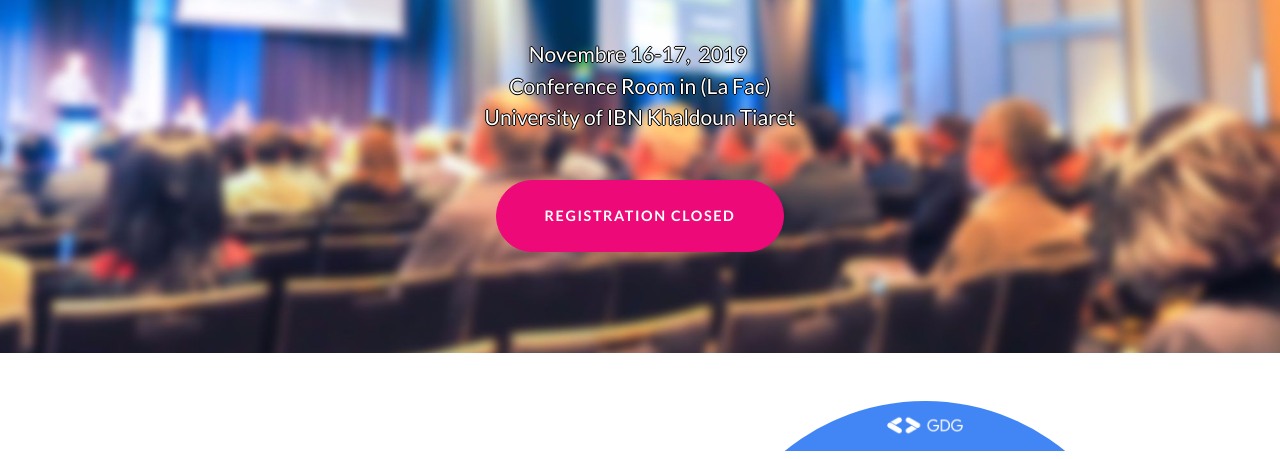
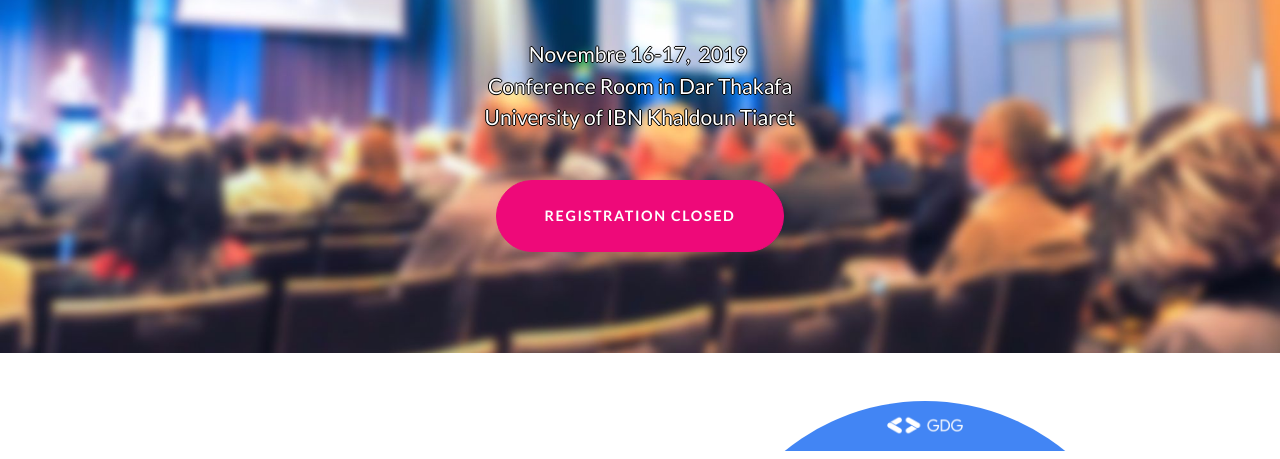
Before and after one commit to UIKCommunity/UIKCommunity.github.io, a plain HTML site: page index.html in a window 1280 px wide. Shown: the part 341-800 px from the top of the page. Drawn offline with Linux system fonts and the light colour scheme.

Commit message:
I forget changing the place as well.

```diff
--- a/index.html
+++ b/index.html
@@ -32,7 +32,7 @@
             <div class="container">
                 <h1 class="text-center masthead-heading mb-0" style="text-shadow: 1px 0 0 #000, 0 -1px 0 #000, 0 1px 0 #000, -1px 0 0 #000;font-size: 66px;margin-bottom: 0;margin-right: 0;margin-top: 0;margin-left: 0;">DevFest Tiaret 2019</h1>
                 <h2 class="masthead-subheading mb-0" style="text-shadow: 1px 0 0 #000, 0 -1px 0 #000, 0 1px 0 #000, -1px 0 0 #000;font-size: 42px;padding: 17px;margin-bottom: -3px;">Join our Celebration</h2>
-                <p class="text-center" style="text-shadow: 1px 0 0 #000, 0 -1px 0 #000, 0 1px 0 #000, -1px 0 0 #000;font-size: 21px;margin-bottom: -32px;padding: -0;"><br>Novembre 16-17, &nbsp;2019&nbsp;<br>Conference Room in (La Fac)<br>University of IBN Khaldoun Tiaret<br><br></p><a class="btn btn-primary btn-xl rounded-pill mt-5" role="button" style="margin: -11px;"
+                <p class="text-center" style="text-shadow: 1px 0 0 #000, 0 -1px 0 #000, 0 1px 0 #000, -1px 0 0 #000;font-size: 21px;margin-bottom: -32px;padding: -0;"><br>Novembre 16-17, &nbsp;2019&nbsp;<br>Conference Room in Dar Thakafa<br>University of IBN Khaldoun Tiaret<br><br></p><a class="btn btn-primary btn-xl rounded-pill mt-5" role="button" style="margin: -11px;"
                     target="_blank">Registration Closed</a></div>
         </div>
     </header>
```
